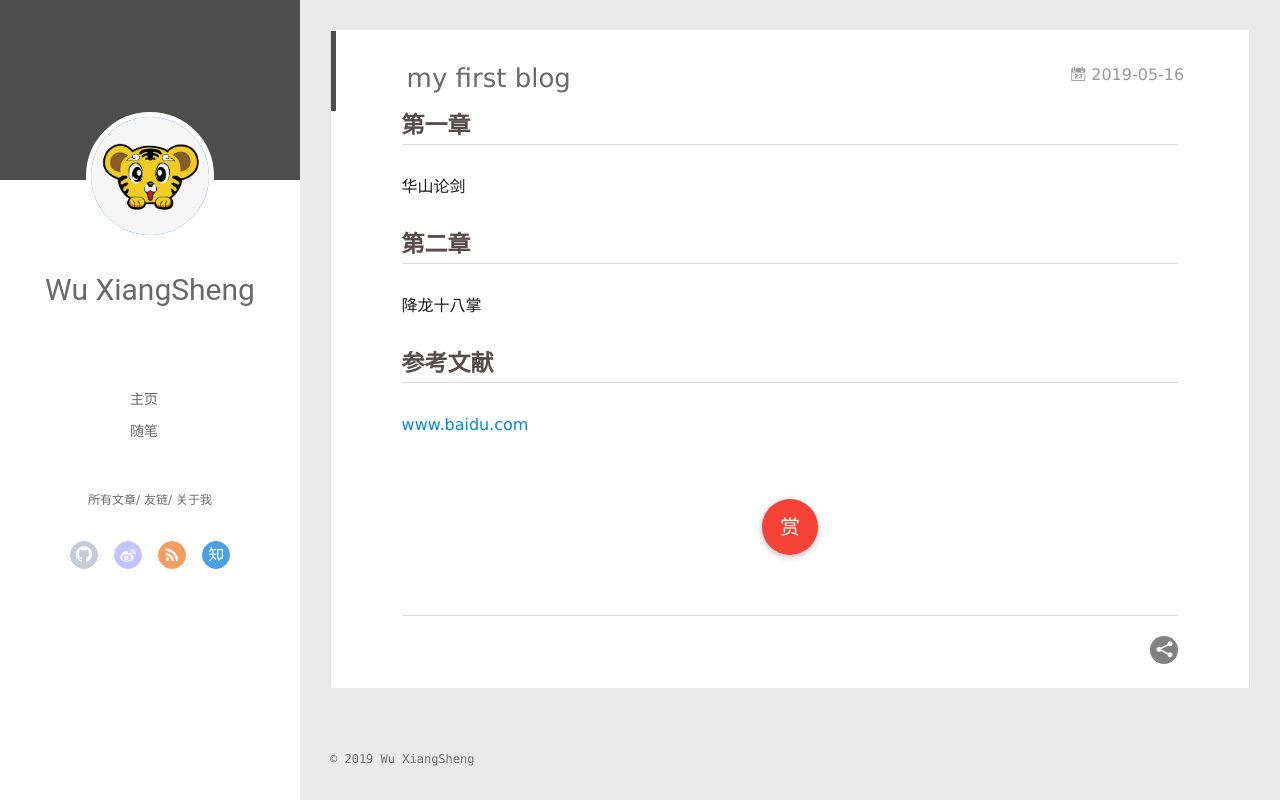
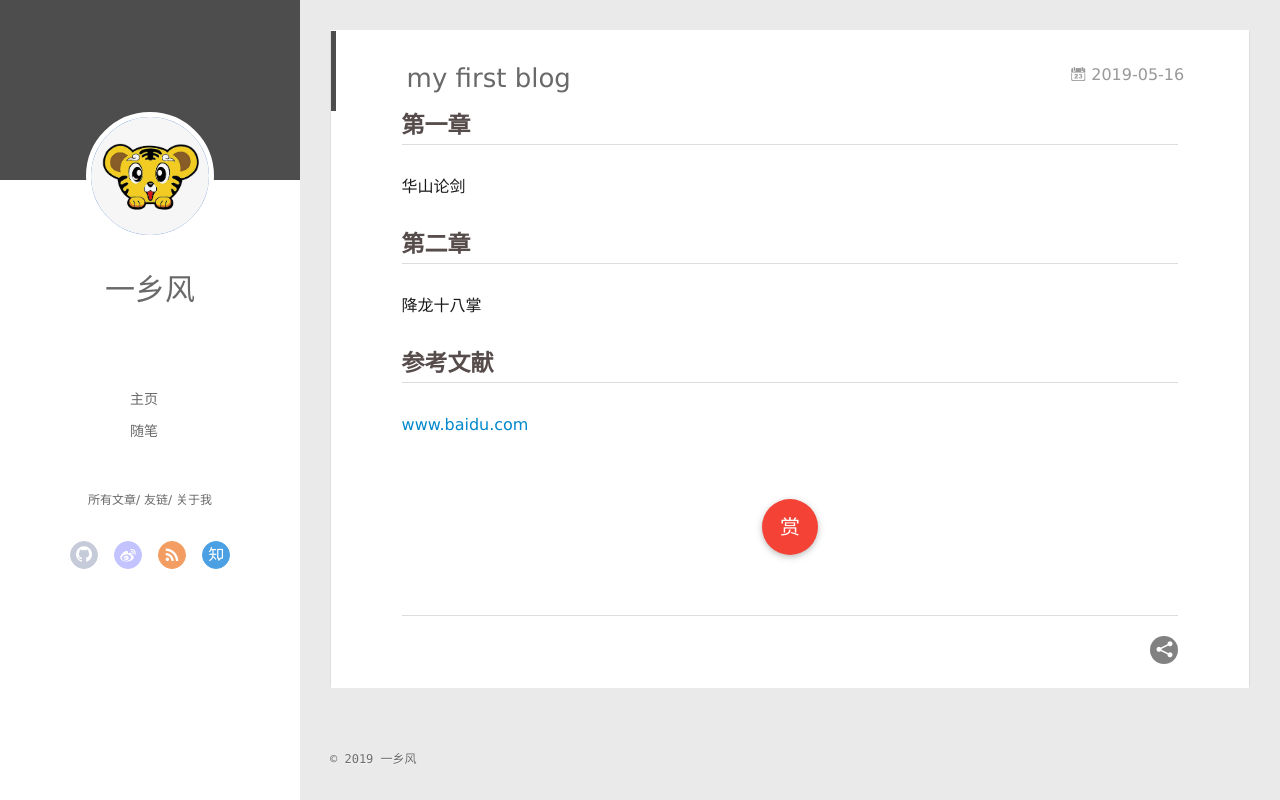
Before and after one commit to wxszlm/wxszlm.github.io, a plain HTML site: page 2019/05/16/my-first-hexoo/index.html in a window 1280 px wide. Drawn offline with Linux system fonts and the light colour scheme; no server answers.

Commit message:
Site updated: 2019-05-16 16:37:59

```diff
--- a/2019/05/16/my-first-hexoo/index.html
+++ b/2019/05/16/my-first-hexoo/index.html
@@ -23,7 +23,7 @@
     <link rel="alternative" href="/atom.xml" title="个人博客" type="application/atom+xml">
 
 
-    <link rel="icon" href="/favicon.png">
+    <link rel="icon" href="/img/favicon.ico">
 
   <link rel="stylesheet" type="text/css" href="/./main.0cf68a.css">
   <style type="text/css">
@@ -50,7 +50,7 @@
 			<img src="/assets/me.jpg" class="js-avatar">
 		</a>
 		<hgroup>
-		  <h1 class="header-author"><a href="/">Wu XiangSheng</a></h1>
+		  <h1 class="header-author"><a href="/">一乡风</a></h1>
 		</hgroup>
 
 
@@ -108,7 +108,7 @@
 				<img src="/assets/me.jpg" class="js-avatar">
 			</div>
 			<hgroup>
-			  <h1 class="header-author js-header-author">Wu XiangSheng</h1>
+			  <h1 class="header-author js-header-author">一乡风</h1>
 			</hgroup>
 
 
@@ -305,7 +305,7 @@
   <div class="outer">
     <div id="footer-info">
     	<div class="footer-left">
-    		&copy; 2019 Wu XiangSheng
+    		&copy; 2019 一乡风
     	</div>
       	<div class="footer-right">
       	    <!-- <span class="author" itemprop="copyinghtHolder">hi {{theme.footer.copyright || config.author}} </span> -->
```
Also changed, not shown: archives/2019/05/index.html (+4 -4 lines), archives/2019/index.html (+4 -4 lines), archives/index.html (+4 -4 lines), index.html (+4 -4 lines), img/favicon.ico (added).
